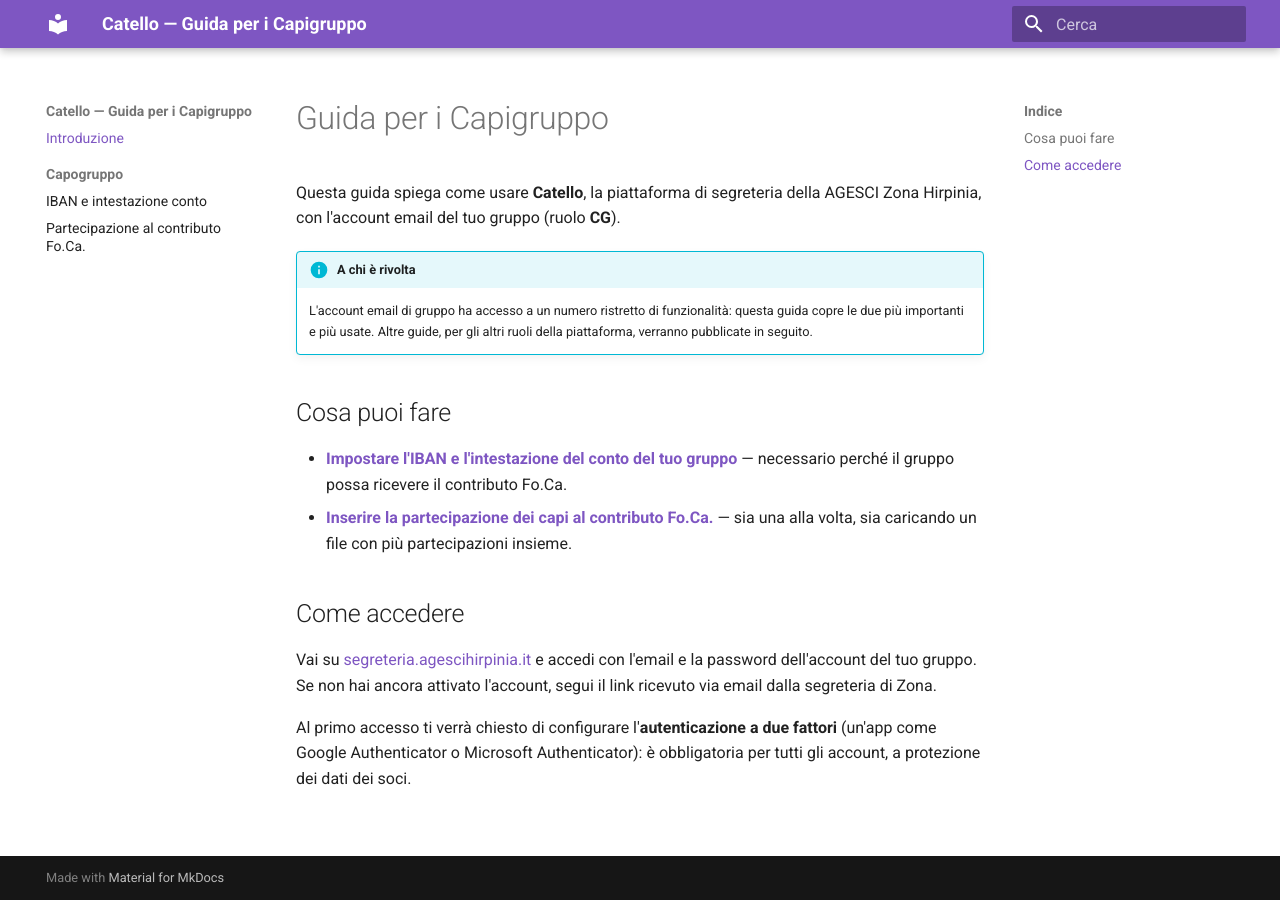
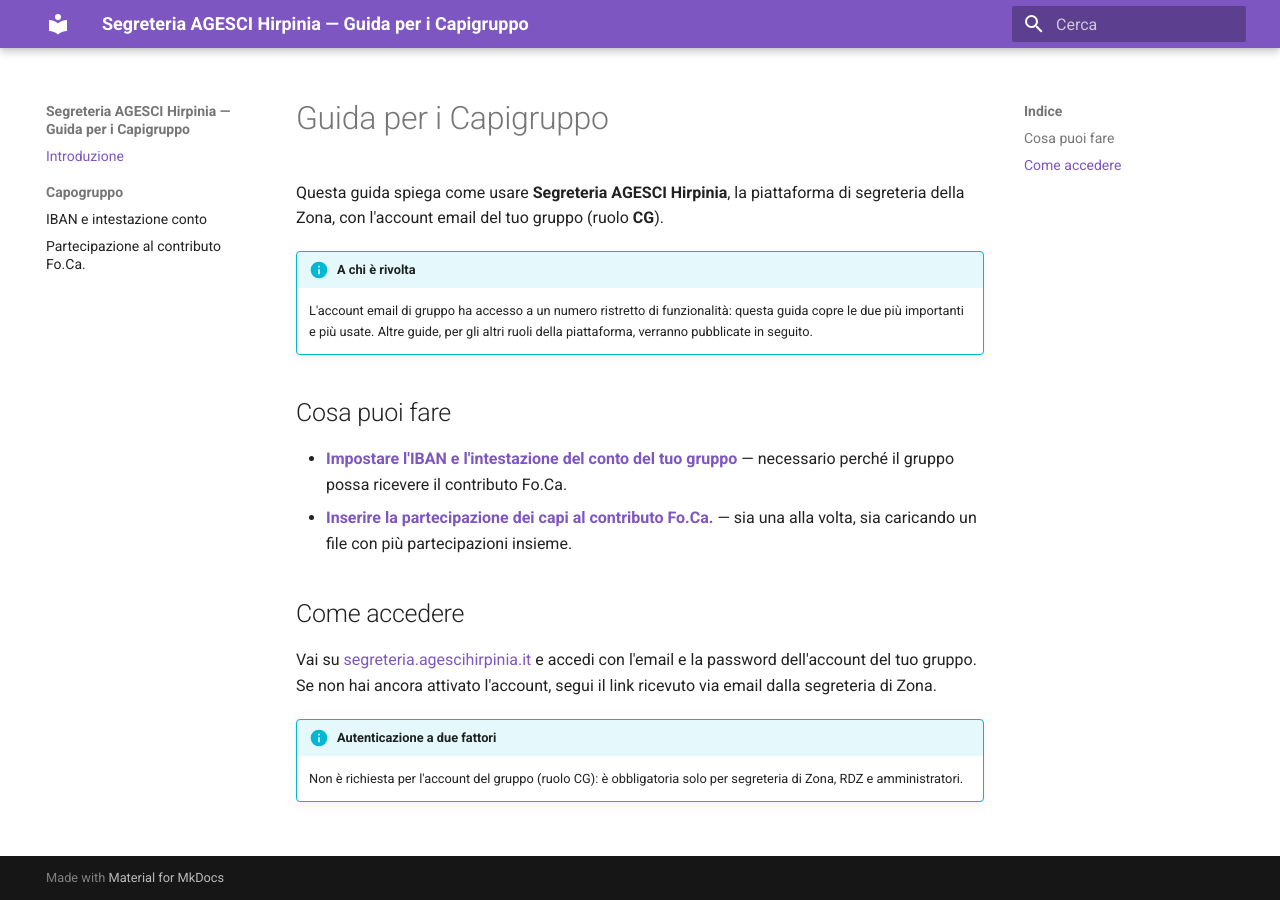
Before and after one commit to AGESCI-Campania/segreteria-hirpinia, an MkDocs documentation site: the page built from docs-utente/index.md, in a window 1280 px wide. Built offline with MkDocs 1.6.1 and Material for MkDocs 9.7.7, drawn with Linux system fonts in a browser that asks for light colours.

Commit message:
Corregge nome piattaforma e MFA nella guida CG
"Catello" è solo il nickname interno di sviluppo: il nome pubblico della
piattaforma è "Segreteria AGESCI Hirpinia" (precisato da Andrea). L'MFA
non è obbligatoria per l'account di gruppo (CG): lo è solo per
segreteria di Zona, RDZ e amministratori (RUOLI_MFA_OBBLIGATORIA in
config/settings/base.py) — la guida indicava erroneamente "obbligatoria
per tutti gli account".

Co-Authored-By: Claude Sonnet 5 <noreply@anthropic.com>
Claude-Session: https://claude.ai/code/session_01CEDqgQwdGFhpQUfja5wEct

```diff
--- a/docs-utente/index.md
+++ b/docs-utente/index.md
@@ -1,7 +1,7 @@
 # Guida per i Capigruppo
 
-Questa guida spiega come usare **Catello**, la piattaforma di segreteria della
-AGESCI Zona Hirpinia, con l'account email del tuo gruppo (ruolo **CG**).
+Questa guida spiega come usare **Segreteria AGESCI Hirpinia**, la piattaforma
+di segreteria della Zona, con l'account email del tuo gruppo (ruolo **CG**).
 
 !!! info "A chi è rivolta"
     L'account email di gruppo ha accesso a un numero ristretto di funzionalità:
@@ -21,6 +21,6 @@ Vai su [segreteria.agescihirpinia.it](https://segreteria.agescihirpinia.it) e
 accedi con l'email e la password dell'account del tuo gruppo. Se non hai ancora
 attivato l'account, segui il link ricevuto via email dalla segreteria di Zona.
 
-Al primo accesso ti verrà chiesto di configurare l'**autenticazione a due
-fattori** (un'app come Google Authenticator o Microsoft Authenticator): è
-obbligatoria per tutti gli account, a protezione dei dati dei soci.
+!!! info "Autenticazione a due fattori"
+    Non è richiesta per l'account del gruppo (ruolo CG): è obbligatoria solo per
+    segreteria di Zona, RDZ e amministratori.
--- a/mkdocs.yml
+++ b/mkdocs.yml
@@ -1,7 +1,7 @@
-site_name: Catello — Guida per i Capigruppo
+site_name: Segreteria AGESCI Hirpinia — Guida per i Capigruppo
 site_description: >-
   Guida operativa per il ruolo CG (account email di gruppo) sulla piattaforma
-  Catello, AGESCI Zona Hirpinia.
+  Segreteria AGESCI Hirpinia.
 site_author: AGESCI Zona Hirpinia
 docs_dir: docs-utente
 site_dir: site
@@ -27,7 +27,7 @@ plugins:
   - with-pdf:
       output_path: pdf/guida-capigruppo.pdf
       cover_title: Guida per i Capigruppo
-      cover_subtitle: Catello — AGESCI Zona Hirpinia
+      cover_subtitle: Segreteria AGESCI Hirpinia
       author: AGESCI Zona Hirpinia
 
 markdown_extensions:
```
Also changed, not shown: docs-utente/capogruppo/iban-gruppo.md (+3 -3 lines), docs-utente/capogruppo/partecipazioni-foca.md (+3 -3 lines).
